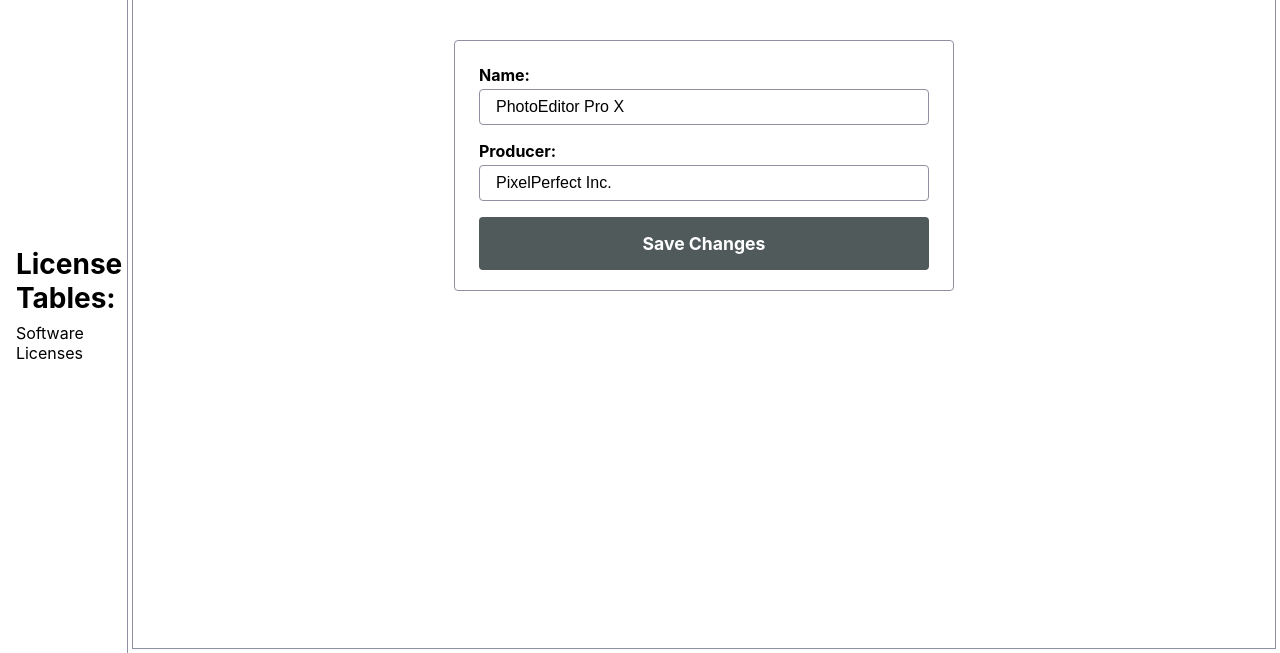
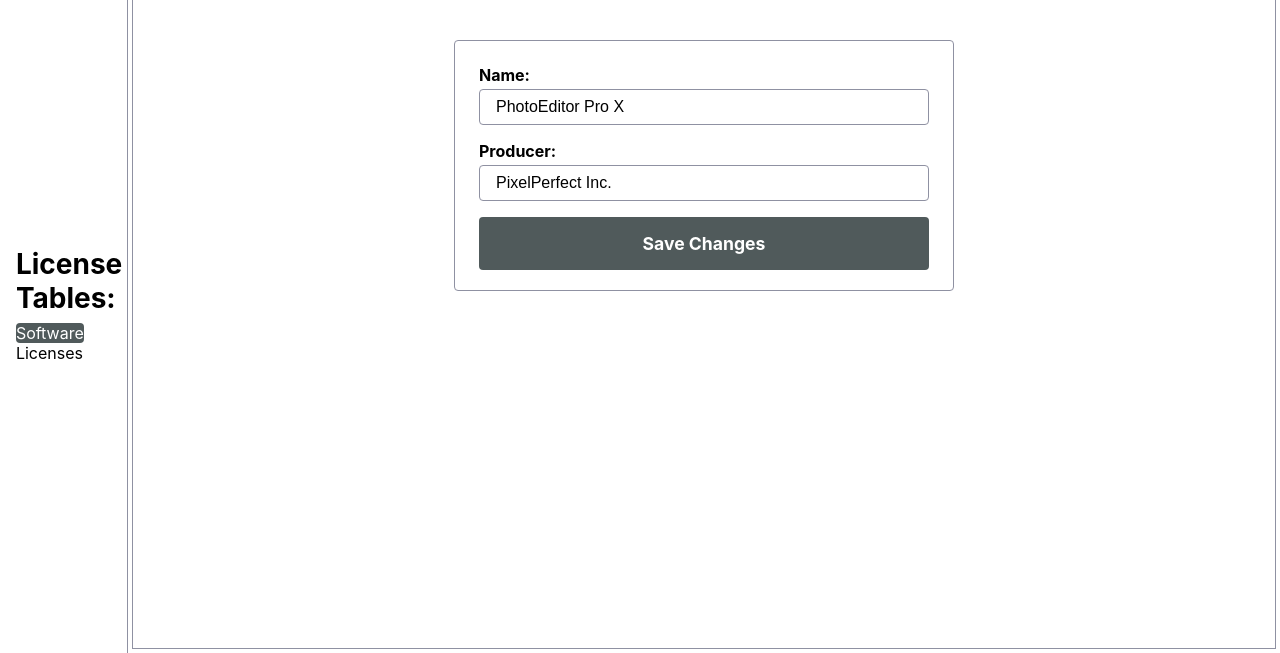
Before and after one commit to xPietrUx/Inventory-Shop-System, a Django app: page /licenses/software/1/edit/ in a window 1280 px wide. Shown: the part 147-800 px from the top of the page. Run offline with Django 5.2, Linux system fonts and the light colour scheme; data comes from the database, SQL or seed files in the repository.

Commit message:
feat: highlight selected software in navigation

```diff
--- a/licenses/templates/licenses/software/software_edit.html
+++ b/licenses/templates/licenses/software/software_edit.html
@@ -16,7 +16,7 @@
         <h3>License Tables:</h3>
         <ul>
             <li>
-                <a href="{% url 'licenses:software_list' %}">Software</a>
+                <a href="{% url 'licenses:software_list' %}" class="selected">Software</a>
             </li>
             <li>
                 <a href="{% url 'licenses:license_list' %}">Licenses</a>
```
